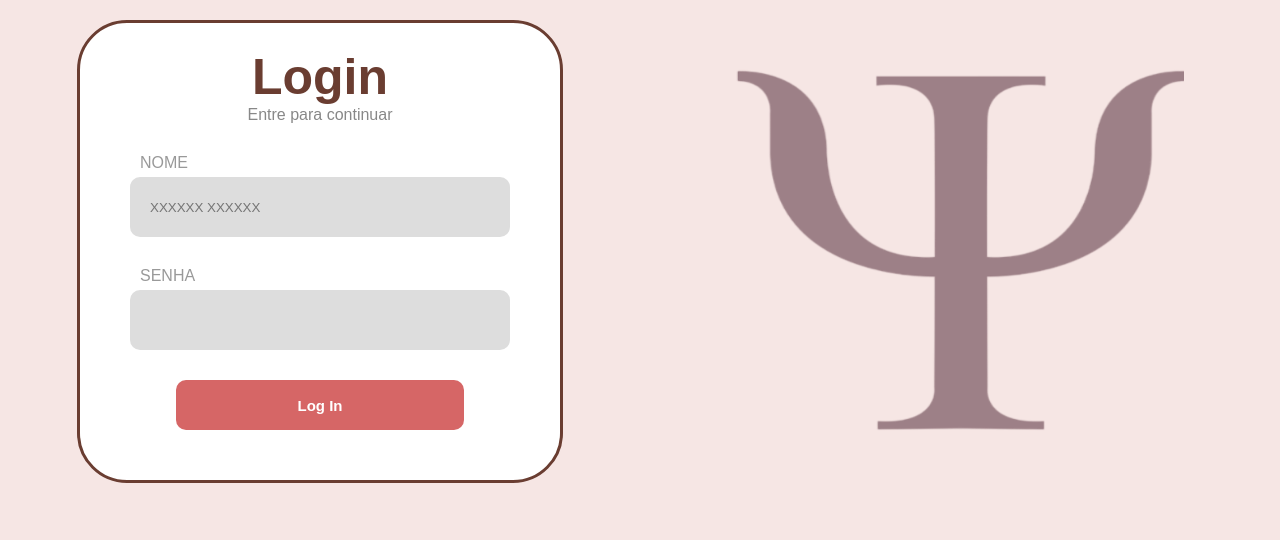
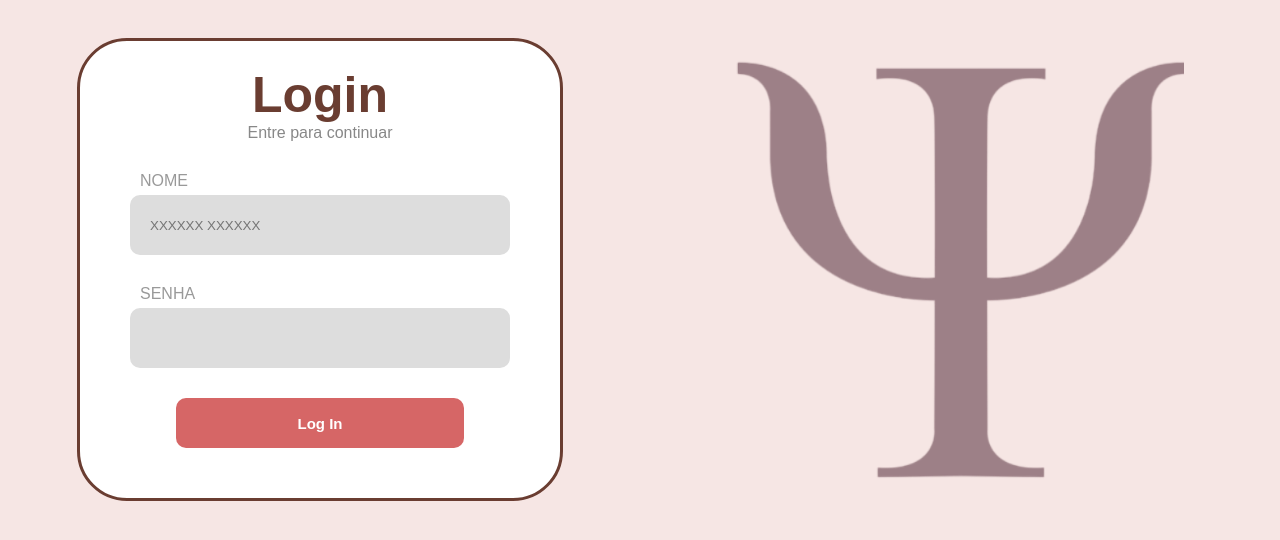
Before and after one commit to FabricioEllerSL/Clinica-Salutar, a Django app: page /login/ in a window 1280 px wide. Shown: the part 71-611 px from the top of the page. Run offline with Django 5.2, Linux system fonts and the light colour scheme.

Commit message:
fix: corrigindo telas

```diff
--- a/static/home/css/styles.css
+++ b/static/home/css/styles.css
@@ -11,6 +11,7 @@ body{
 
 main{
     display: flex;
+    margin-top: 3%;
 }
 
 .subtitle-home{
@@ -46,10 +47,12 @@ a{
 
 .sliced{
     width: 50%;
-    height: 400px;
     background-color: #f6e6e4;
     text-align: center;
-    padding-top: 50px;
+    display: flex;
+    flex-direction: column;
+    justify-content: center;
+    align-items: center;
 }
 
 .nome-empresa{
@@ -70,7 +73,6 @@ a{
     border-radius: 50px;
     border: 3px solid #6a3d31;
     margin: 0 auto;
-    margin-top: -30px;
 }
 
 .login-title{
```
